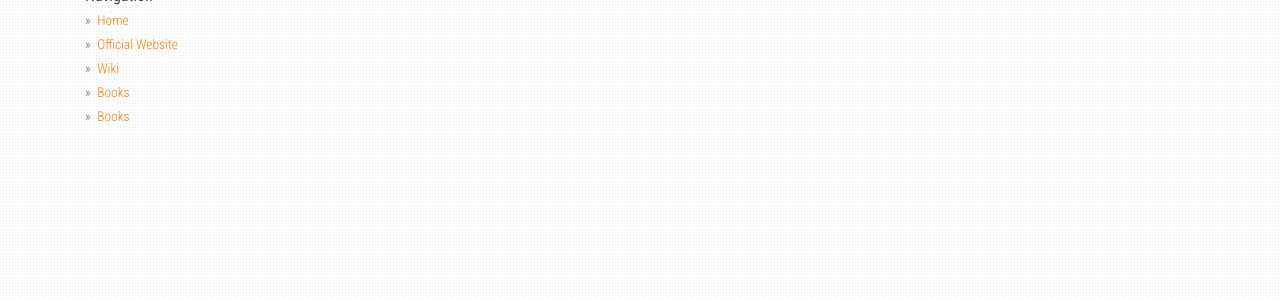
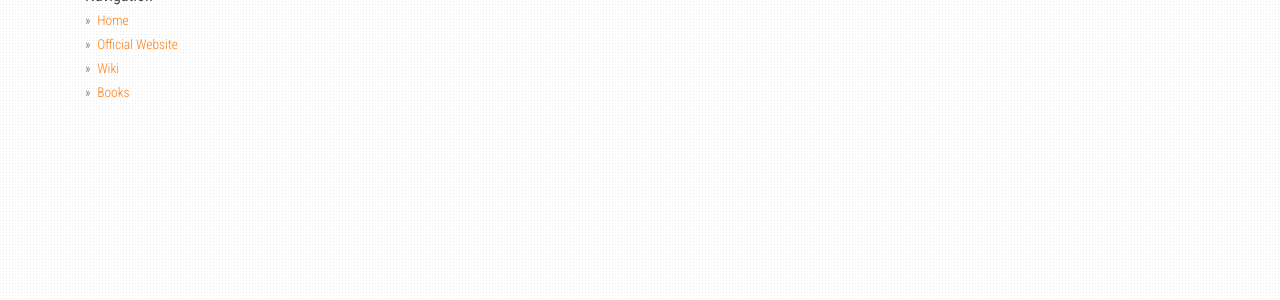
Before and after one commit to PacktPublishing/expert-insight, a Jekyll site: the page built from index.html, in a window 1280 px wide. Shown: the part 506-806 px from the top of the page. Built offline with Jekyll 4.4.1, drawn with Linux system fonts in a browser that asks for light colours; nearby versions of some CDN libraries; the list of posts is cut into pages by our own code.

Commit message:
Update _config.yml

```diff
--- a/_config.yml
+++ b/_config.yml
@@ -35,8 +35,6 @@ urls:
       url: https://www.packtpub.com/
     - text: Wiki
       url: https://en.wikipedia.org/wiki/Packt
-    - text: Books
-      url: "https://PacktPublishing.github.io/expert-network/books"
 
 url: "https://PacktPublishing.github.io/expert-network"
 baseurl: ""
```
